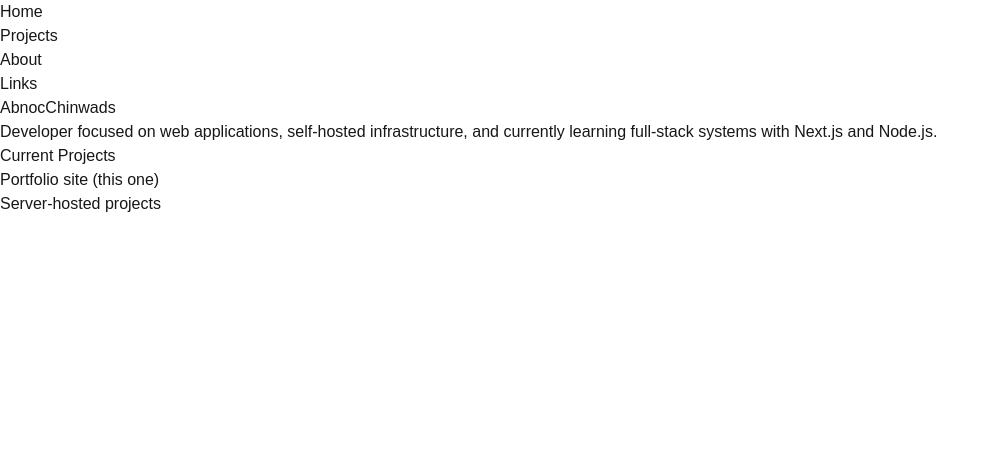
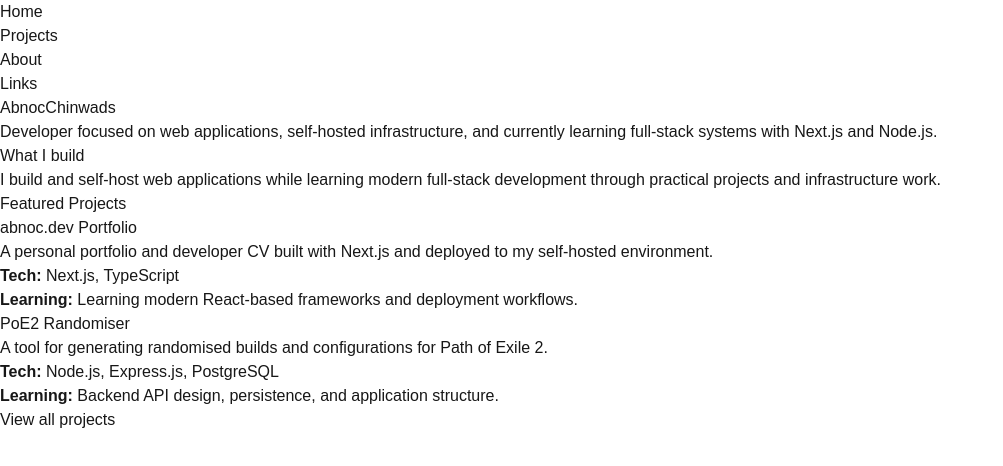
Before and after one commit to AbnocChinwads/abnoc-dev, a Next.js app: page / in a window 1280 px wide. Shown: the top 466 px of the page, without its empty margins (0-1003 px from the left). Built offline with nearby package versions, Linux system fonts and the light colour scheme.

Commit message:
Enhance About page and update Home to display featured projects with ProjectCard component

```diff
--- a/src/app/about/page.tsx
+++ b/src/app/about/page.tsx
@@ -10,6 +10,7 @@ export default function About() {
         looking to break into the developer space, I enjoy learning new tooling
         systems by building a project or two with them.
       </p>
+
       <p>
         Recently I wanted to learn how to self-host my own web apps as live
         services, so I built my own home server PC and learnt Docker. Then I
@@ -21,36 +22,33 @@ export default function About() {
       <h3>Current Focus</h3>
 
       <p>
-        I'm currently building this portfolio site using a totally new
-        full-stack system to me, Next.js. I'm also deploying updates to a live
-        server using Git and GitHub workflows, which my other self-hosted
-        projects currently utilise.
+        I'm currently building this portfolio site using Next.js. I'm also
+        deploying updates to a live server using Git and GitHub workflows, which
+        my other self-hosted projects currently utilise.
+      </p>
+
+      <p>
+        My current development work is split between improving this portfolio,
+        maintaining existing projects, and expanding my self-hosted
+        infrastructure.
       </p>
 
       <h3>Skills/Stacks</h3>
+
       <p>
         Primarily I have worked with base HTML, CSS, and JS. Recently I built a
         project using Node.js and Express.Js, with a PostgreSQL database, which
         I maintain myself through the use of PGAdmin4.
       </p>
+
       <p>
         I have worked with Docker for containerisation and deployment of
         applications, along with Linux server management for maintaining and
         securing my home server environment.
       </p>
 
-      <h3>Current Projects</h3>
+      <h3>What do I enjoy building?</h3>
 
-      <ul>
-        <li>This portfolio site (using Next.js)</li>
-        <li>Maintaining a home server and self-hosting apps</li>
-        <li>
-          A resource management style game, using Node.js and Express.js with
-          PostgreSQL as the backend to store various user data
-        </li>
-      </ul>
-
-      <h3>What do I enjoy building?</h3>
       <p>
         Anything that challenges me to learn new structures or tools, projects
         that relate to my interests
--- a/src/app/data/projects.ts
+++ b/src/app/data/projects.ts
@@ -4,23 +4,27 @@ export const projects = [
         description: "A personal portfolio and developer CV built with Next.js and deployed to my self-hosted environment.",
         tech: "Next.js, TypeScript",
         learning: "Learning modern React-based frameworks and deployment workflows.",
+        featured: true,
     },
     {
         title: "PoE2 Randomiser",
         description: "A tool for generating randomised builds and configurations for Path of Exile 2.",
         tech: "Node.js, Express.js, PostgreSQL",
         learning: "Backend API design, persistence, and application structure.",
+        featured: true,
     },
     {
         title: "Resource Management Game",
         description: "A browser-based resource management game with gathering, building systems, and early population mechanics.",
         tech: "Node.js, Express.js, PostgreSQL",
         learning: "Game loop design, state management, and database-driven gameplay systems.",
+        featured: false,
     },
     {
         title: "Self-Hosting Infrastructure",
         description: "A self-hosted environment used to deploy and run my applications.",
         tech: "Linux, Docker, Caddy, Cloudflare Tunnels, GitHub Actions",
         learning: "Deployment workflows, containerisation, and server management.",
+        featured: false,
     },
 ];
--- a/src/app/page.tsx
+++ b/src/app/page.tsx
@@ -1,21 +1,46 @@
+import Link from "next/link";
+import ProjectCard from "./components/ProjectCard";
+import { projects } from "./data/projects";
+
 export default function Home() {
   return (
     <main>
-      <h2>AbnocChinwads</h2>
+      {/* HERO */}
+      <section>
+        <h1>AbnocChinwads</h1>
 
-      <p>
-        Developer focused on web applications, self-hosted infrastructure,
-        and currently learning full-stack systems with Next.js and Node.js.
-      </p>
+        <p>
+          Developer focused on web applications, self-hosted infrastructure, and
+          currently learning full-stack systems with Next.js and Node.js.
+        </p>
+      </section>
 
-      <h3>
-        Current Projects
-      </h3>
-      <ul>
-        <li>Portfolio site (this one)</li>
-        <li>Server-hosted projects</li>
-      </ul>
+      {/* POSITIONING */}
+      <section>
+        <h3>What I build</h3>
+        <p>
+          I build and self-host web applications while learning modern
+          full-stack development through practical projects and infrastructure
+          work.
+        </p>
+      </section>
+
+      {/* FEATURED WORK */}
+      <section>
+        <h3>Featured Projects</h3>
+
+        {projects.slice(0, 2).map((project) => (
+          <ProjectCard
+            key={project.title}
+            title={project.title}
+            description={project.description}
+            tech={project.tech}
+            learning={project.learning}
+          />
+        ))}
+
+        <Link href="/projects">View all projects</Link>
+      </section>
     </main>
-
   );
 }
```
